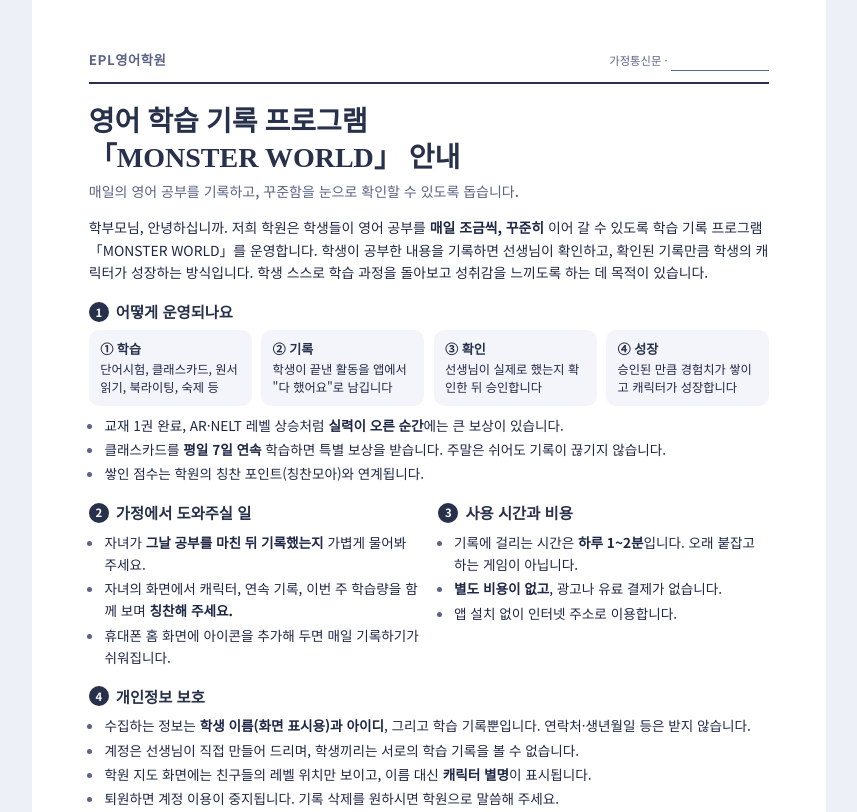
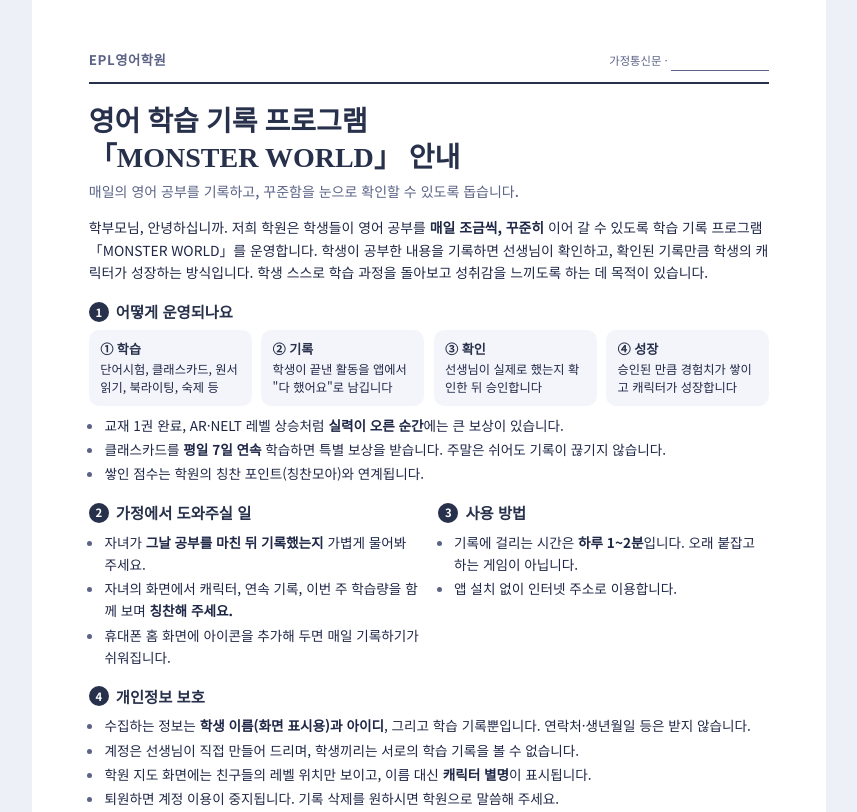
Before and after one commit to ahyoungkim0802-web/epl-monster-world, a plain HTML site: page guides/parents.html in a window 1280 px wide. Shown: the top 812 px of the page, without its empty margins (211-1068 px from the left). Drawn offline with nearby package versions, Linux system fonts and the light colour scheme.

Commit message:
학부모 안내문 문구 수정
Co-Authored-By: Claude Opus 5.5 <noreply@anthropic.com>

```diff
--- a/guides/parents.html
+++ b/guides/parents.html
@@ -74,10 +74,9 @@ li::marker{color:var(--sub)}
       </ul>
     </div>
     <div>
-      <h2><i>3</i>사용 시간과 비용</h2>
+      <h2><i>3</i>사용 방법</h2>
       <ul>
         <li>기록에 걸리는 시간은 <b>하루 1~2분</b>입니다. 오래 붙잡고 하는 게임이 아닙니다.</li>
-        <li><b>별도 비용이 없고</b>, 광고나 유료 결제가 없습니다.</li>
         <li>앱 설치 없이 인터넷 주소로 이용합니다.</li>
       </ul>
     </div>
```
